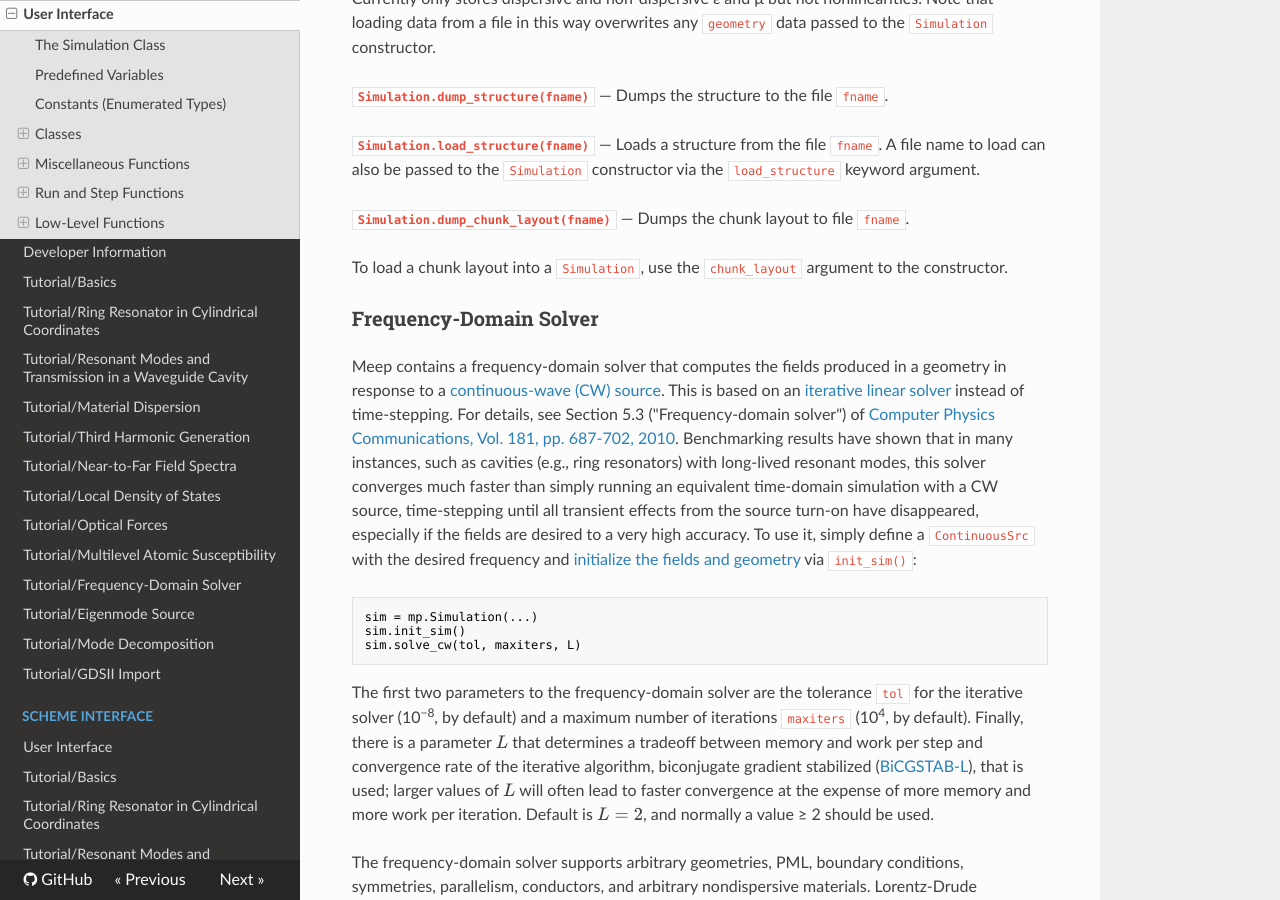
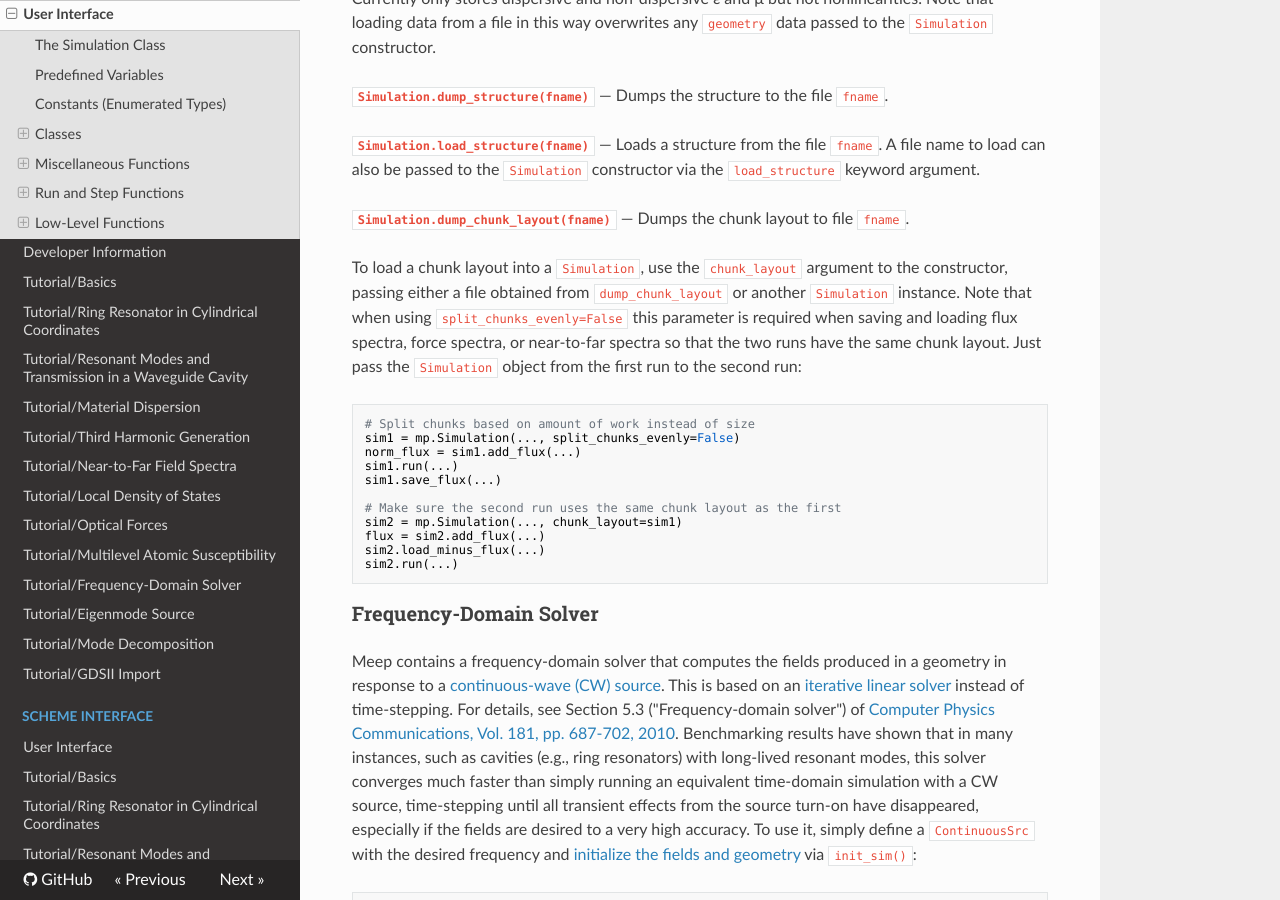
Before and after one commit to NanoComp/meep, an MkDocs documentation site: the page built from doc/docs/Python_User_Interface.md, in a window 1280 px wide and 900 px high, scrolled down 41076 px. Built offline with MkDocs 1.6.1, drawn with Linux system fonts in a browser that asks for light colours; nearby versions of some CDN libraries; formulas are drawn with MathJax 3; old or Windows-style settings are respelled for this version of MkDocs.

Commit message:
Add docs fro chunk_layout and load_flux. Set materials when loading chunk layout

````diff
--- a/doc/docs/Python_User_Interface.md
+++ b/doc/docs/Python_User_Interface.md
@@ -1347,7 +1347,21 @@ Loads a structure from the file `fname`. A file name to load can also be passed
 —
 Dumps the chunk layout to file `fname`.
 
-To load a chunk layout into a `Simulation`, use the `chunk_layout` argument to the constructor.
+To load a chunk layout into a `Simulation`, use the `chunk_layout` argument to the constructor, passing either a file obtained from `dump_chunk_layout` or another `Simulation` instance. Note that when using `split_chunks_evenly=False` this parameter is required when saving and loading flux spectra, force spectra, or near-to-far spectra so that the two runs have the same chunk layout. Just pass the `Simulation` object from the first run to the second run:
+
+```python
+# Split chunks based on amount of work instead of size
+sim1 = mp.Simulation(..., split_chunks_evenly=False)
+norm_flux = sim1.add_flux(...)
+sim1.run(...)
+sim1.save_flux(...)
+
+# Make sure the second run uses the same chunk layout as the first
+sim2 = mp.Simulation(..., chunk_layout=sim1)
+flux = sim2.add_flux(...)
+sim2.load_minus_flux(...)
+sim2.run(...)
+```
 
 ### Frequency-Domain Solver
 
````
Also changed, not shown: 2 other files.
